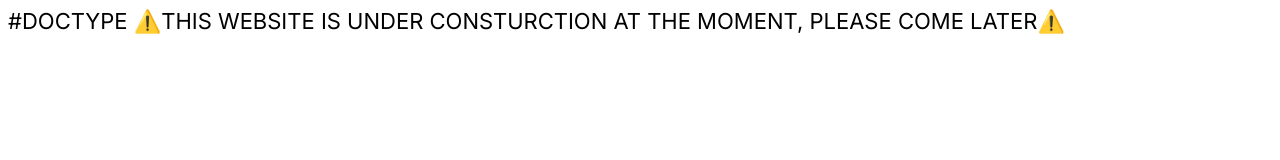
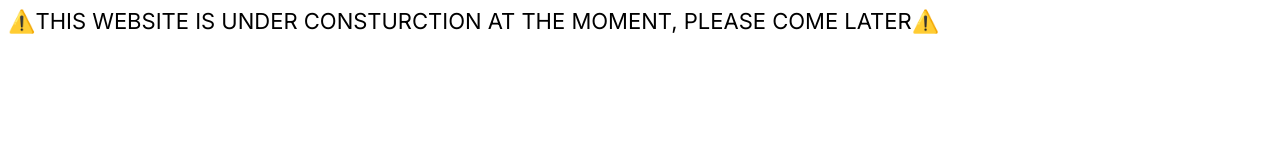
Before and after one commit to packageaour/mconline, a plain HTML site: page index.html in a window 1280 px wide. Drawn offline with Linux system fonts and the light colour scheme.

Commit message:
Update index.html

```diff
--- a/index.html
+++ b/index.html
@@ -1,14 +1,14 @@
-#DOCTYPE <html>
+<!DOCTYPE html>
+<html>
   <head>
     <link href='https://fonts.googleapis.com/css?family=Inter' rel='stylesheet'>
     <style>
         body {
             font-family: 'Inter';font-size: 22px;
         }
-        h {text-align: center;}
     </style>
   </head>
   <body>
-    <h>⚠️THIS WEBSITE IS UNDER CONSTURCTION AT THE MOMENT, PLEASE COME LATER⚠️</h>
+    <h style="font-family: 'Inter';font-size: 22px">⚠️THIS WEBSITE IS UNDER CONSTURCTION AT THE MOMENT, PLEASE COME LATER⚠️</h>
   </body>
 </html>
```
